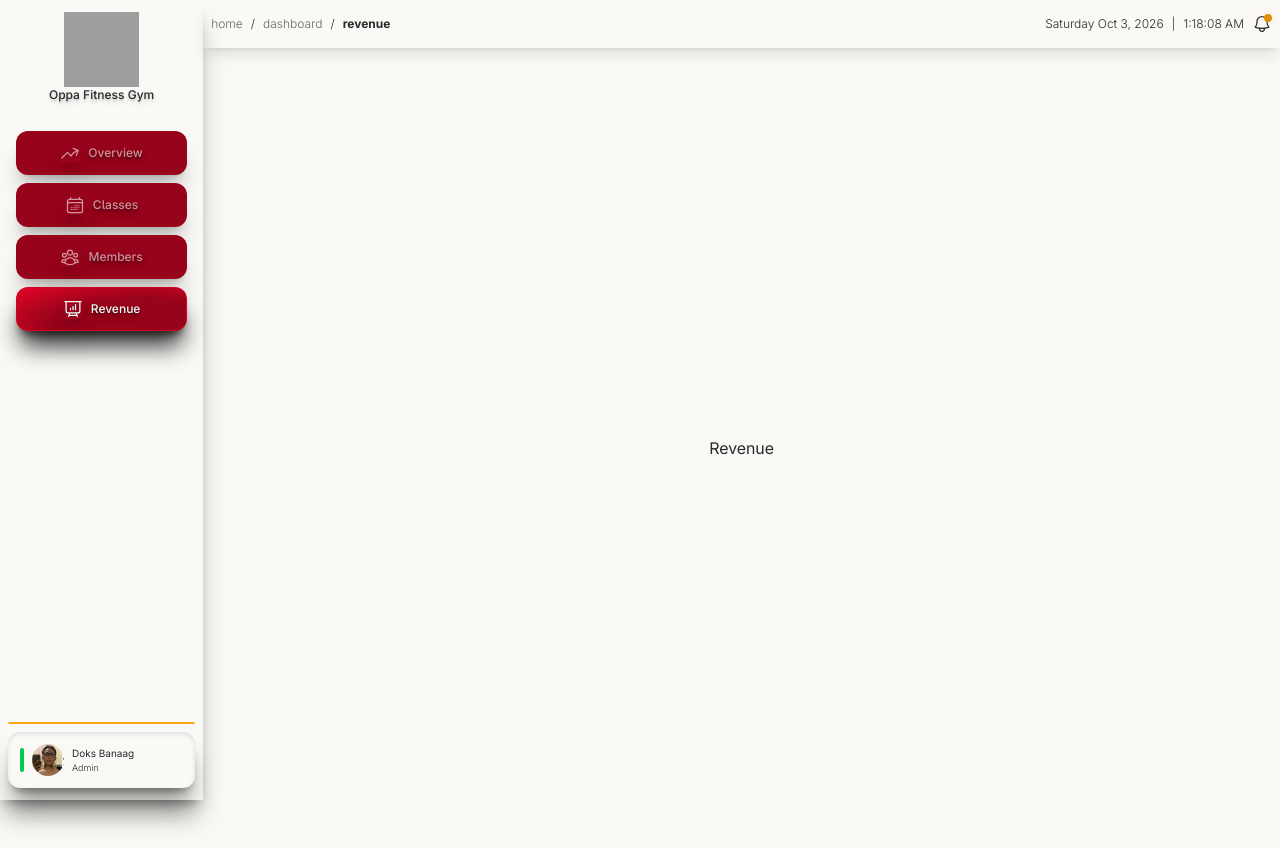
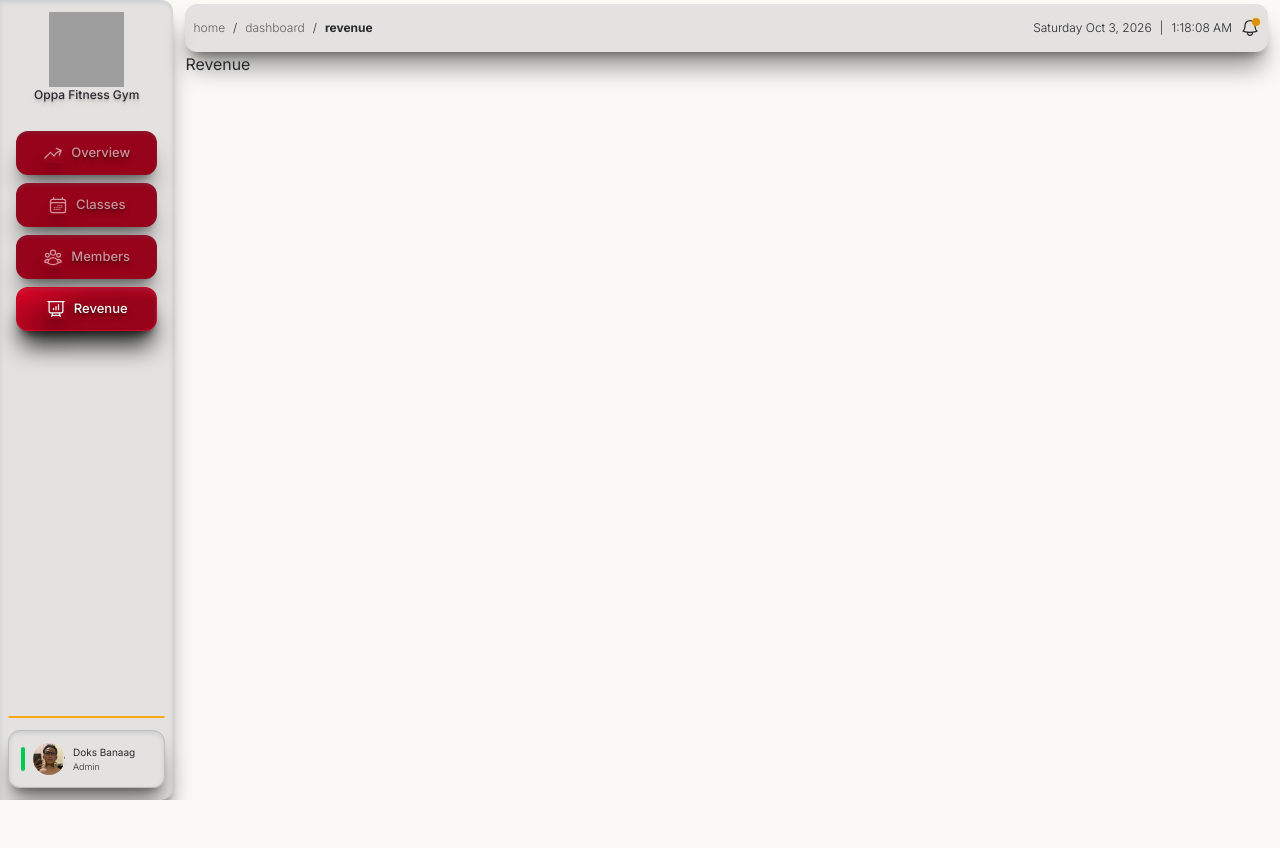
Before and after one commit to joseph-banaag/gym-dashboard, a Next.js app: page /dashboard/revenue in a window 1280 px wide. After the commit the page ends 800 px from the top, so only its background shows below. Built offline with nearby package versions, Linux system fonts and the light colour scheme; grey boxes are pictures that could not be loaded.

Commit message:
saving some changes

```diff
--- a/app/dashboard/(overview)/page.tsx
+++ b/app/dashboard/(overview)/page.tsx
@@ -1,7 +1,9 @@
-import React from 'react'
+import React from "react";
 
 export default function Overview() {
   return (
-    <main>OverviewPage</main>
-  )
+    <main className="w-full  p-7 flex justify-center items-center">
+      <div>overview page</div>
+    </main>
+  );
 }
--- a/app/dashboard/layout.tsx
+++ b/app/dashboard/layout.tsx
@@ -11,9 +11,9 @@ export default function Layout({ children }: { children: React.ReactNode }) {
     <div className="flex flex-row">
       {/* side navbar */}
       <SideNav />
-      <div className="w-screen">
+      <div className="w-full px-3 pt-1">
         {/* top bar with notif and time */}
-        <div className="h-12 w-full  p-2 shadow-lg flex items-center justify-between">
+        <div className="h-12 w-full  p-2 flex items-center justify-between  bg-(--carbon-black)/10 dark:bg-(--carbon-black)/40 rounded-xl inset-shadow-slate-500 shadow-xl/40">
           <div className="flex justify-center items-center gap-2 md:gap-3">
             <div className="w-5 flex md:hidden justify-center items-center">
               <BurgerMenu />
--- a/app/dashboard/revenue/page.tsx
+++ b/app/dashboard/revenue/page.tsx
@@ -2,7 +2,7 @@ import React from "react";
 
 export default function Revenue() {
   return (
-    <main className="w-full h-screen flex justify-center items-center">
+    <main>
       Revenue
       <div></div>
     </main>
--- a/app/ui/dashboard/burger-menu.tsx
+++ b/app/ui/dashboard/burger-menu.tsx
@@ -17,7 +17,7 @@ export default function BurgerMenu() {
     <>
       <span
         className={clsx(
-          `top-12 bottom-0 right-0 left-0 backdrop-blur-[2px] z-1`,
+          `top-15 bottom-0 right-0 left-0 backdrop-blur-[2px] z-1`,
           checked ? " absolute " : "hidden",
         )}
         onClick={handleChecked}
@@ -33,12 +33,12 @@ export default function BurgerMenu() {
       </label>
       <nav
         className={clsx(
-          `left-0 top-12 bottom-0 w-45 sm:w-50 z-2 inset-shadow-sm/20 shadow-lg/20 bg-(--carbon-black) p-3 gap-2`,
+          `left-0 top-12 bottom-0 w-45 sm:w-50 z-3 p-3 gap-2 my-2 ms-3 inset-shadow-sm/20 rounded-xl inset-shadow-slate-500 shadow-xl/40 bg-(--carbon-black)/10 dark:bg-(--carbon-black)/40`,
           checked ? "absolute" : "hidden",
         )}
       >
         <div className="flex flex-col justify-between h-full">
-          <div className="h-full">
+          <div className="h-full flex flex-col gap-2 p-2">
             <NavlinksMobile />
           </div>
           <div className="flex  flex-col justify-center items-center gap-2">
--- a/app/ui/dashboard/navlinks.tsx
+++ b/app/ui/dashboard/navlinks.tsx
@@ -45,7 +45,7 @@ export default function Navlinks() {
             key={link.name}
             href={link.href}
             className={clsx(
-              `h-11 text-xs font-medium flex gap-2 rounded-xl justify-center items-center p-3 shadow-xl/20 hover:shadow-xl/80 text-shadow-lg/20 transition delay-75 duration-200 ease-in-out  hover:bg-radial-[at_75%_90%] from-(--crimson-red)/50 via-(--crimson-red)/75 to-(--primary-scarlet) to-95% hover:text-(--off-white)  hover:border hover:border-(--primary-scarlet)`,
+              `h-11 text-[13px] font-medium flex gap-2 justify-center items-center p-3 hover:shadow-xl/40 text-shadow-lg/20 transition delay-75 duration-200 ease-in-out  hover:bg-radial-[at_75%_90%] from-(--crimson-red)/50 via-(--crimson-red)/75 to-(--primary-scarlet) to-95% hover:text-(--off-white)  hover:border hover:border-(--dim-grey) inset-shadow-sm/20 rounded-xl inset-shadow-slate-500 shadow-xl/40`,
               pathname === link.href
                 ? "bg-(--deep-crimson) text-(--azure-mist) border border-(--primary-scarlet)/80 shadow-xl/80 bg-radial-[at_75%_90%] from-(--crimson-red)/75 via-(--crimson-red)/50 to-(--primary-scarlet) to-95%"
                 : "bg-(--deep-crimson) text-(--off-white)/60",
@@ -72,7 +72,7 @@ export const NavlinksMobile = () => {
             key={link.name}
             href={link.href}
             className={clsx(
-              `h-10 text-[11px] font-medium flex my-3 rounded-xl justify-center items-center p-2 shadow-xl/20 hover:shadow-xl/80 text-shadow-lg/20 transition delay-75 duration-200 ease-in-out  hover:bg-radial-[at_75%_90%] from-(--crimson-red)/50 via-(--crimson-red)/75 to-(--primary-scarlet) to-95% hover:text-(--off-white)  hover:border hover:border-(--primary-scarlet)`,
+              `h-11 text-[13px] font-medium flex gap-2 justify-center items-center p-3 hover:shadow-xl/40 text-shadow-lg/20 transition delay-75 duration-200 ease-in-out  hover:bg-radial-[at_75%_90%] from-(--crimson-red)/50 via-(--crimson-red)/75 to-(--primary-scarlet) to-95% hover:text-(--off-white)  hover:border hover:border-(--dim-grey) inset-shadow-sm/20 rounded-xl inset-shadow-slate-500 shadow-xl/40 `,
               pathname === link.href
                 ? "bg-(--deep-crimson) text-(--azure-mist) border border-(--primary-scarlet)/80 shadow-xl/80 bg-radial-[at_75%_90%] from-(--crimson-red)/75 via-(--crimson-red)/50 to-(--primary-scarlet) to-95%"
                 : "bg-(--deep-crimson) text-(--off-white)/60",
--- a/app/ui/dashboard/sidenav.tsx
+++ b/app/ui/dashboard/sidenav.tsx
@@ -5,7 +5,7 @@ import UserLoggedIn from "@/app/ui/dashboard/user";
 
 export default function SideNav() {
   return (
-    <nav className="h-screen w-60  p-1 hidden md:flex flex-col  justify-between bg-(--off-white)  dark:bg-(--carbon-black) shadow-xl/30">
+    <nav className="h-screen w-50  p-1 hidden md:flex flex-col  justify-between  rounded-r-xl inset-shadow-sm/20  inset-shadow-slate-500 shadow-xl/40 bg-(--carbon-black)/10 dark:bg-(--carbon-black)/40">
       <Link href="/">
         <BusinessLogo />
       </Link>
--- a/app/ui/dashboard/user.tsx
+++ b/app/ui/dashboard/user.tsx
@@ -22,7 +22,7 @@ export default function UserLoggedIn() {
       <div className="relative flex flex-col gap-2 p-1 pb-2  w-full">
         <div className={clsx(clicked ? "block" : "hidden")}>
           <span
-            className="absolute z-2 border bg-(--carbon-black) border-(--dim-grey)/40 rounded-2xl p-1 flex justify-center items-center bottom-3 left-3 shadow-ua1 cursor-pointer"
+            className="absolute z-2 border bg-(--dim-grey)/30 border-(--dim-grey)/20 rounded-2xl p-1 flex justify-center items-center bottom-3 left-3 shadow-ua1 cursor-pointer hover:border-(--dim-grey)/70"
             onClick={changeClicked}
           >
             <span className="w-6 h-6">
@@ -31,9 +31,9 @@ export default function UserLoggedIn() {
           </span>
           <UserProfile />
         </div>
-        <hr className="border rounded-2xl  border-(--orange) dark:border-(--dark-goldenrod) w-full" />
+        <hr className="border rounded-2xl  border-(--orange) dark:border-(--dark-goldenrod) w-full mb-1" />
         <div
-          className="flex justify-start items-center gap-2 p-3 text-foreground inset-shadow-sm/20 dark:text-(--off-white) rounded-xl inset-shadow-slate-500 transition delay-75 duration-150 ease-in-out shadow-xl/40 hover:shadow-xl/50 hover:shadow-ua2 cursor-pointer"
+          className="flex justify-start items-center gap-2 p-3 text-foreground inset-shadow-sm/20 dark:text-(--off-white) rounded-xl inset-shadow-slate-500 shadow-xl/40 cursor-pointer border border-(--dim-grey)/30 hover:border hover:border-(--dim-grey)/50"
           onClick={changeClicked}
         >
           <span>
--- a/app/ui/users/user-profile.tsx
+++ b/app/ui/users/user-profile.tsx
@@ -8,7 +8,7 @@ import Link from "next/link";
 
 export default function UserProfile() {
   return (
-    <div className="absolute bottom-1 left-1 h-74 w-55 border border-(--dim-grey)/20 rounded-2xl flex  flex-col items-start backdrop-blur-sm text-shadow-lg/30 px-3 py-6 gap-2">
+    <div className="absolute bottom-1 left-1 h-74 w-55 border border-(--dim-grey)/20 rounded-2xl flex  flex-col items-start backdrop-blur-sm px-3 py-6 gap-2">
       <Link
         href="/user-profile"
         className="border  p-3 flex items-center gap-2 border-(--dim-grey)/30 rounded-lg w-full"
@@ -16,7 +16,7 @@ export default function UserProfile() {
         <span className="w-5 h-5">
           <Cog8ToothIcon />
         </span>
-        <span className="text-xs font-light">Profile settings</span>
+        <span className="text-[13px] font-light">Profile settings</span>
       </Link>
       <Link
         href="/dashboard/notification"
@@ -25,7 +25,7 @@ export default function UserProfile() {
         <span className="w-5 h-5">
           <BellAlertIcon />
         </span>
-        <span className="text-xs font-light">Notification</span>
+        <span className="text-[13px] font-light">Notification</span>
       </Link>
       <Link
         href="/dashboard/todo"
@@ -34,7 +34,7 @@ export default function UserProfile() {
         <span className="w-5 h-5">
           <NumberedListIcon />
         </span>
-        <span className="text-xs font-light">Todo</span>
+        <span className="text-[13px] font-light">Todo</span>
       </Link>
       <Link
         href="/"
@@ -43,7 +43,7 @@ export default function UserProfile() {
         <span className="w-5 h-5">
           <ArrowLeftStartOnRectangleIcon />
         </span>
-        <span className="text-xs font-light">Logout</span>
+        <span className="text-[13px] font-light">Logout</span>
       </Link>
     </div>
   );
```
Also changed, not shown: 1 other file (tests, documents, lock files or other folders).
